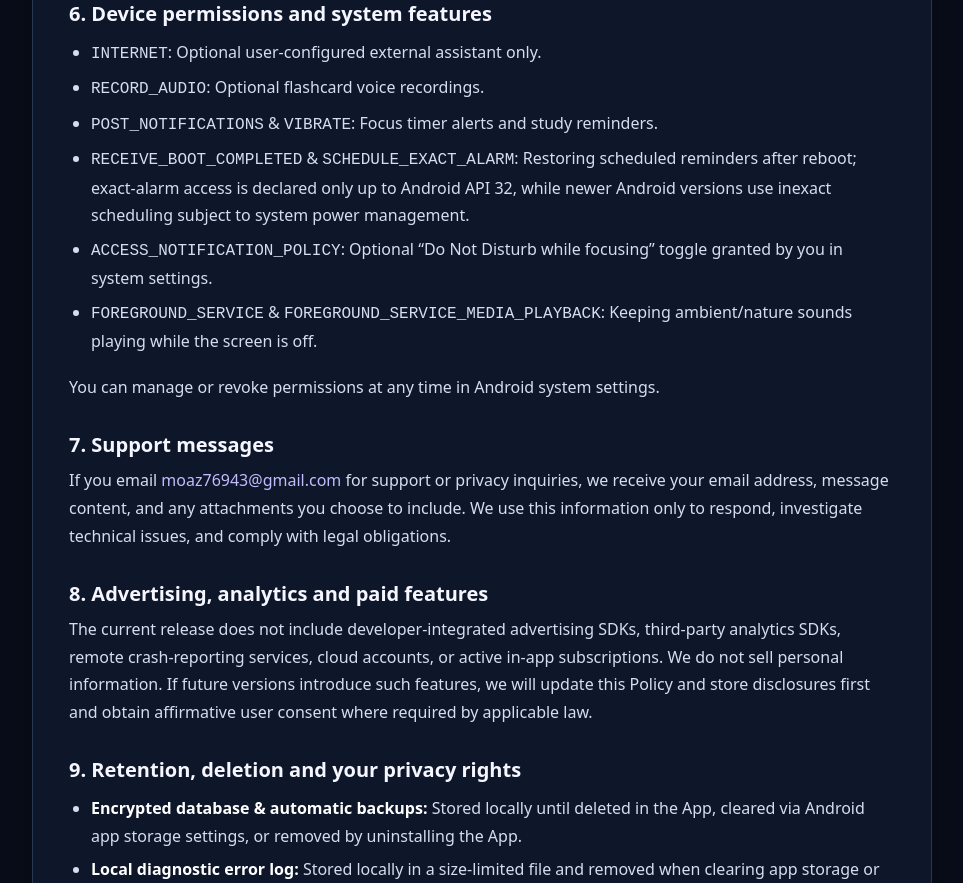
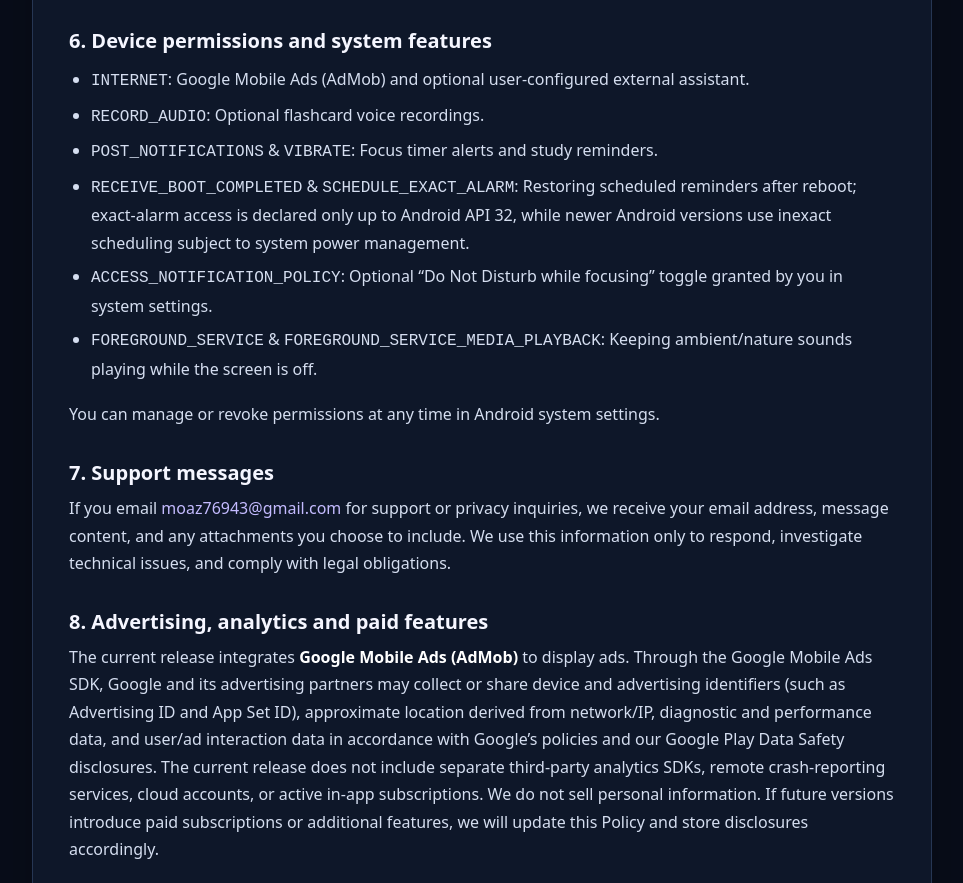
Before and after one commit to moaz76943-creator/deep-focus-privacy, a plain HTML site: page index.html in a window 1280 px wide. Shown: the part 2164-3047 px from the top of the page, without its empty margins (158-1121 px from the left). Drawn offline with Linux system fonts and the light colour scheme.

Commit message:
Update privacy policy for AdMob disclosure and future subscriptions

```diff
--- a/index.html
+++ b/index.html
@@ -41,7 +41,7 @@ a{color:#c4bbff;text-decoration:none}a:hover{text-decoration:underline}.wrap{wid
 <p><strong>Local diagnostic error log:</strong> Separately from the encrypted database, the App maintains a small, size-limited local diagnostic error log file on your device to record technical failure metadata (such as timestamp, error type, source, and limited stack frames). It is not uploaded automatically to developer servers.</p>
 
 <h2>3. Internet use and optional external assistant</h2>
-<p>The App does not operate developer-hosted user accounts or automatic cloud synchronization for your study records. The App declares Android’s <code>INTERNET</code> permission solely for an optional external assistant feature:</p>
+<p>The App does not operate developer-hosted user accounts or automatic cloud synchronization for your study records. The App uses network access (<code>INTERNET</code>) to serve advertisements via Google Mobile Ads (AdMob) and to support an optional external assistant feature:</p>
 <ul>
 <li>If you do not configure an external endpoint, the App does not send your study content over the network through this feature.</li>
 <li>If you choose to configure an external HTTPS API endpoint (non-HTTPS URLs are rejected) and enter your own API key, the text you select to submit is sent directly from your device to your chosen endpoint, with your API key sent in the <code>Authorization</code> header, after required user consent.</li>
@@ -66,7 +66,7 @@ a{color:#c4bbff;text-decoration:none}a:hover{text-decoration:underline}.wrap{wid
 
 <h2>6. Device permissions and system features</h2>
 <ul>
-<li><code>INTERNET</code>: Optional user-configured external assistant only.</li>
+<li><code>INTERNET</code>: Google Mobile Ads (AdMob) and optional user-configured external assistant.</li>
 <li><code>RECORD_AUDIO</code>: Optional flashcard voice recordings.</li>
 <li><code>POST_NOTIFICATIONS</code> &amp; <code>VIBRATE</code>: Focus timer alerts and study reminders.</li>
 <li><code>RECEIVE_BOOT_COMPLETED</code> &amp; <code>SCHEDULE_EXACT_ALARM</code>: Restoring scheduled reminders after reboot; exact-alarm access is declared only up to Android API 32, while newer Android versions use inexact scheduling subject to system power management.</li>
@@ -79,7 +79,7 @@ a{color:#c4bbff;text-decoration:none}a:hover{text-decoration:underline}.wrap{wid
 <p>If you email <a href="mailto:moaz76943@gmail.com">moaz76943@gmail.com</a> for support or privacy inquiries, we receive your email address, message content, and any attachments you choose to include. We use this information only to respond, investigate technical issues, and comply with legal obligations.</p>
 
 <h2>8. Advertising, analytics and paid features</h2>
-<p>The current release does not include developer-integrated advertising SDKs, third-party analytics SDKs, remote crash-reporting services, cloud accounts, or active in-app subscriptions. We do not sell personal information. If future versions introduce such features, we will update this Policy and store disclosures first and obtain affirmative user consent where required by applicable law.</p>
+<p>The current release integrates <strong>Google Mobile Ads (AdMob)</strong> to display ads. Through the Google Mobile Ads SDK, Google and its advertising partners may collect or share device and advertising identifiers (such as Advertising ID and App Set ID), approximate location derived from network/IP, diagnostic and performance data, and user/ad interaction data in accordance with Google’s policies and our Google Play Data Safety disclosures. The current release does not include separate third-party analytics SDKs, remote crash-reporting services, cloud accounts, or active in-app subscriptions. We do not sell personal information. If future versions introduce paid subscriptions or additional features, we will update this Policy and store disclosures accordingly.</p>
 
 <h2>9. Retention, deletion and your privacy rights</h2>
 <ul>
@@ -110,7 +110,7 @@ a{color:#c4bbff;text-decoration:none}a:hover{text-decoration:underline}.wrap{wid
 <p><strong>سجل الأخطاء التشخيصي المحلي:</strong> بشكل منفصل عن قاعدة البيانات المشفرة، يحتفظ التطبيق بملف سجل أخطاء تشخيصي محلي محدود الحجم على جهازك لتسجيل بيانات فنية عن الأعطال (مثل التوقيت ونوع الخطأ ومصدره وعدد محدود من إطارات التتبع). ولا يُرفع هذا السجل تلقائياً إلى خوادم المطوّر.</p>
 
 <h2>3. استخدام الإنترنت والمساعد الخارجي الاختياري</h2>
-<p>لا يشغّل التطبيق خدمة حسابات مستخدمين يديرها المطوّر ولا مزامنة سحابية تلقائية لسجلاتك الدراسية. ويعلن التطبيق عن صلاحية الإنترنت (<code>INTERNET</code>) في Android حصراً لدعم ميزة المساعد الخارجي الاختيارية:</p>
+<p>لا يشغّل التطبيق خدمة حسابات مستخدمين يديرها المطوّر ولا مزامنة سحابية تلقائية لسجلاتك الدراسية. ويستخدم التطبيق الوصول إلى الشبكة (<code>INTERNET</code>) لعرض الإعلانات عبر Google Mobile Ads (AdMob) ولدعم ميزة المساعد الخارجي الاختيارية:</p>
 <ul>
 <li>إذا لم تقم بضبط نقطة نهاية خارجية، فلن يرسل التطبيق محتواك الدراسي عبر الشبكة من خلال هذه الميزة.</li>
 <li>إذا اخترت ضبط نقطة نهاية API خارجية تستخدم HTTPS (يتم رفض العناوين غير HTTPS) وأدخلت مفتاح API الخاص بك، يُرسل النص الذي تختار إرساله مباشرةً من جهازك إلى نقطة النهاية التي اخترتها، مع إرسال مفتاح API ضمن ترويسة <code>Authorization</code>، وذلك بعد الحصول على الموافقة المطلوبة منك.</li>
@@ -135,7 +135,7 @@ a{color:#c4bbff;text-decoration:none}a:hover{text-decoration:underline}.wrap{wid
 
 <h2>6. أذونات الجهاز وخصائص النظام</h2>
 <ul>
-<li><code>INTERNET</code>: مخصص حصراً لميزة المساعد الخارجي الاختياري الذي يضبطه المستخدم.</li>
+<li><code>INTERNET</code>: خاص بإعلانات Google Mobile Ads (AdMob) وميزة المساعد الخارجي الاختياري الذي يضبطه المستخدم.</li>
 <li><code>RECORD_AUDIO</code>: للتسجيلات الصوتية الاختيارية للبطاقات التعليمية.</li>
 <li><code>POST_NOTIFICATIONS</code> و<code>VIBRATE</code>: لتنبيهات مؤقت التركيز وتذكيرات الدراسة.</li>
 <li><code>RECEIVE_BOOT_COMPLETED</code> و<code>SCHEDULE_EXACT_ALARM</code>: لاستعادة التذكيرات المجدولة بعد إعادة التشغيل؛ ويُعلن إذن المنبّهات الدقيقة فقط حتى Android API 32، بينما تستخدم الإصدارات الأحدث جدولة غير دقيقة خاضعة لإدارة الطاقة في النظام.</li>
@@ -148,7 +148,7 @@ a{color:#c4bbff;text-decoration:none}a:hover{text-decoration:underline}.wrap{wid
 <p>إذا راسلت <a href="mailto:moaz76943@gmail.com">moaz76943@gmail.com</a> لطلب الدعم أو الاستفسار حول الخصوصية، فإننا نتلقى عنوان بريدك الإلكتروني ومحتوى الرسالة وأي مرفقات تختار إرسالها. ونستخدم هذه المعلومات فقط للرد والتحقيق في المشكلات التقنية والامتثال للالتزامات القانونية.</p>
 
 <h2>8. الإعلانات والتحليلات والميزات المدفوعة</h2>
-<p>لا يتضمن الإصدار الحالي حزم إعلانات مدمجة أو أدوات تحليلات خارجية أو خدمات تقارير أعطال عن بُعد أو حسابات سحابية أو اشتراكات مدفوعة نشطة داخل التطبيق. ولا نبيع المعلومات الشخصية. وإذا أضافت الإصدارات المستقبلية مثل هذه الميزات، فسنحدّث هذه السياسة وإفصاحات المتجر أولاً ونحصل على الموافقة الصريحة للمستخدم حيثما يفرض القانون المعمول به ذلك.</p>
+<p>يتضمن الإصدار الحالي حزمة <strong>Google Mobile Ads (AdMob)</strong> لعرض الإعلانات. وعبر حزمة SDK الخاصة بإعلانات Google، قد يتم جمع أو مشاركة معرّفات الجهاز والإعلان (مثل Advertising ID وApp Set ID) والموقع الجغرافي التقريبي المستنتج من الشبكة/IP وبيانات التشخيص والأداء وبيانات التفاعل مع الإعلانات والتطبيق وفق سياسات Google وإفصاحات أمان البيانات (Data Safety) في Google Play. ولا يتضمن الإصدار الحالي حزم تحليلات خارجية مستقلة أو خدمات تقارير أعطال عن بُعد أو حسابات سحابية أو اشتراكات مدفوعة نشطة داخل التطبيق. ولا نبيع المعلومات الشخصية، وإذا أضفنا اشتراكات مدفوعة أو ميزات إضافية في إصدارات مستقبلية فسنحدّث هذه السياسة وإفصاحات المتجر وفق ذلك.</p>
 
 <h2>9. الاحتفاظ بالبيانات وحذفها وحقوق الخصوصية</h2>
 <ul>
```
